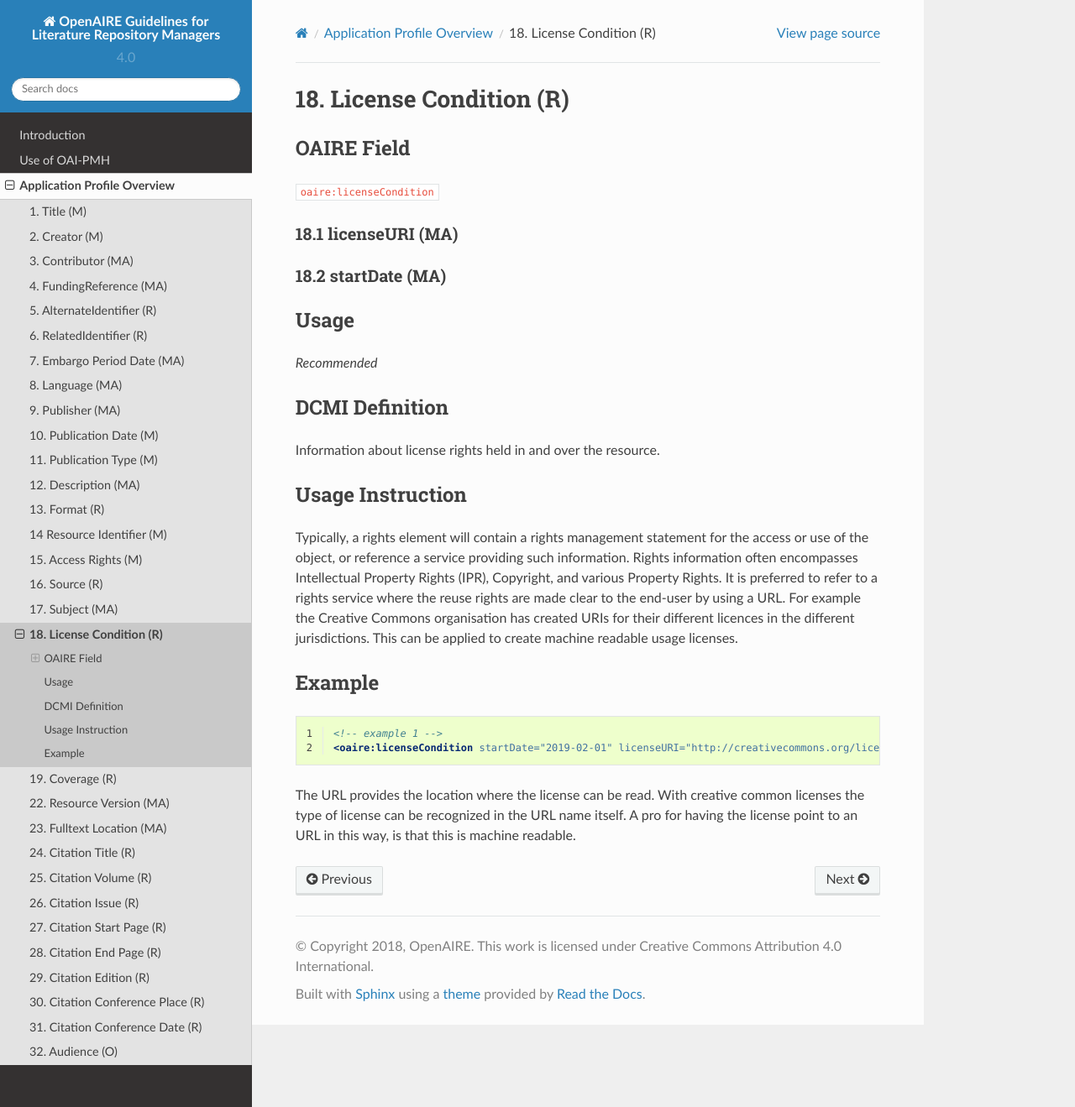
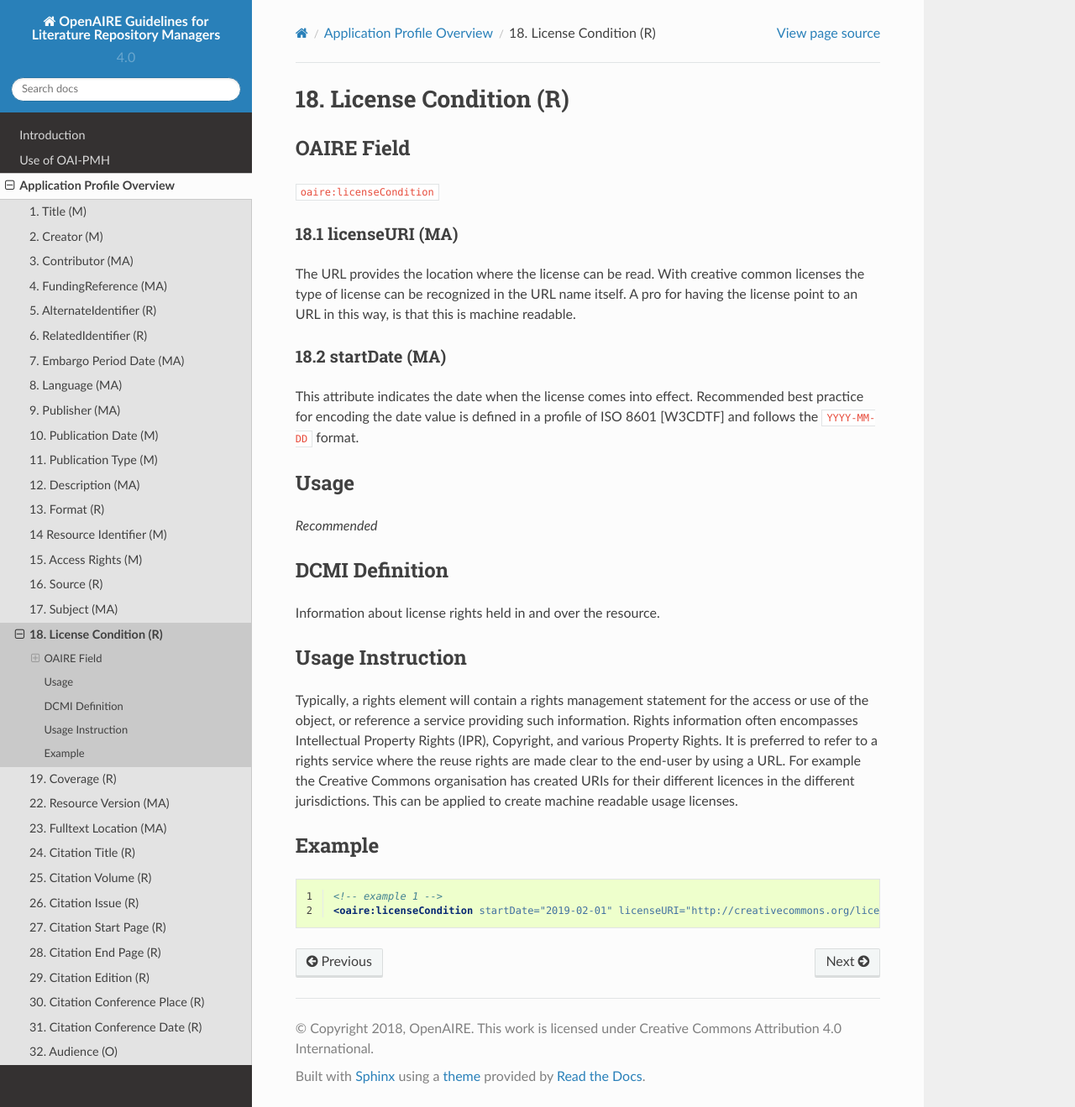
Before and after one commit to openaire/guidelines-literature-repositories, a Sphinx documentation site: the page built from docs/field_licensecondition.rst, in a window 1280 px wide and 1319 px high. Shown: the whole window at 84% size. Built offline with Sphinx 7.4.7 and the Read the Docs theme 2.0.0, drawn with Linux system fonts in a browser that asks for light colours; pages that are not in the unit, such as notebooks, are missing from menus; a script that is not in the unit is left out.

Commit message:
improved description

```diff
--- a/docs/field_licensecondition.rst
+++ b/docs/field_licensecondition.rst
@@ -10,8 +10,14 @@ OAIRE Field
 18.1 licenseURI (MA)
 --------------------
 
+The URL provides the location where the license can be read. With creative common licenses the type of license can be recognized in the URL name itself. A pro for having the license point to an URL in this way, is that this is machine readable.
+
 18.2 startDate (MA)
 -------------------
+
+This attribute indicates the date when the license comes into effect.
+Recommended best practice for encoding the date value is defined in a profile of ISO 8601 [W3CDTF] and follows the ``YYYY-MM-DD`` format.
+
 
 Usage
 ~~~~~
@@ -28,6 +34,7 @@ Usage Instruction
 
 Typically, a rights element will contain a rights management statement for the access or use of the object, or reference a service providing such information. Rights information often encompasses Intellectual Property Rights (IPR), Copyright, and various Property Rights. It is preferred to refer to a rights service where the reuse rights are made clear to the end-user by using a URL. For example the Creative Commons organisation has created URIs for their different licences in the different jurisdictions. This can be applied to create machine readable usage licenses.
 
+
 Example
 ~~~~~~~
 
```
Also changed, not shown: other parts of docs/field_licensecondition.rst (+0 -2 lines).
